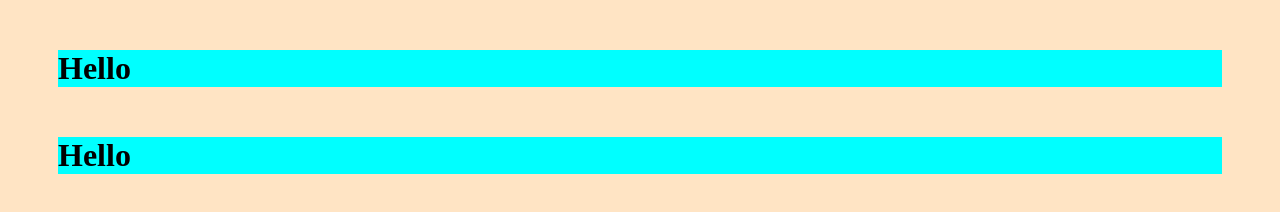
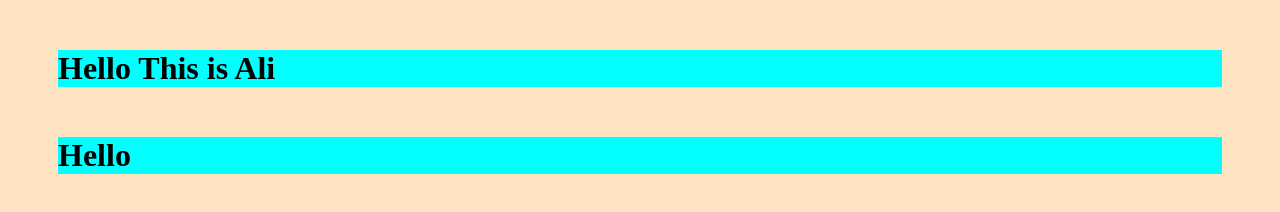
Before and after one commit to AliHussienPrograming/MyProject, a plain HTML site: page index.html in a window 1280 px wide. Drawn offline with Linux system fonts and the light colour scheme.

Commit message:
New change

```diff
--- a/index.html
+++ b/index.html
@@ -8,7 +8,7 @@
 
 </head>
 <body>
-    <h1>Hello </h1>
+    <h1>Hello This is Ali</h1>
     <h1>Hello </h1>
 </body>
 </html>
```
